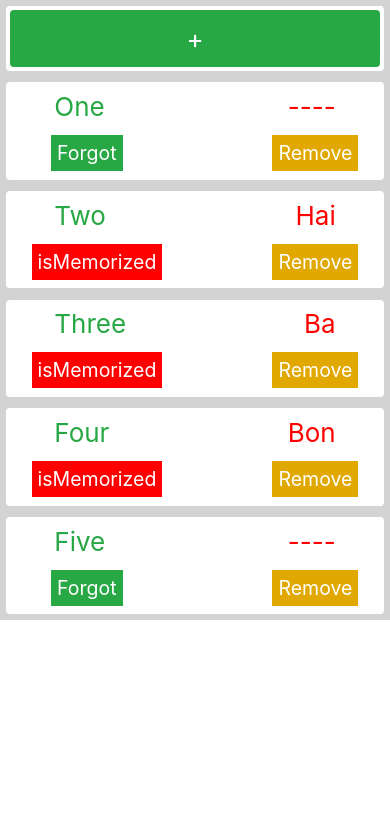
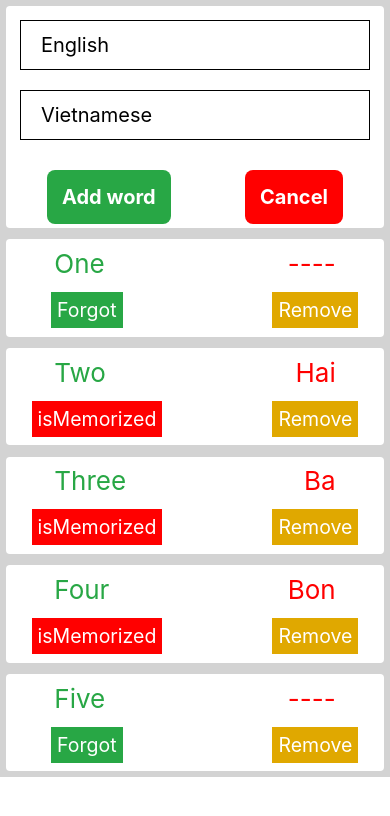
Before and after one commit to nguyenhuy031197/ReactNative, a React Native app: screen / in a window 390 px wide. Shown: the top 816 px of the page. Built offline with nearby package versions, Linux system fonts and the light colour scheme.

Commit message:
feat<List> : addWord

```diff
--- a/src/components/List.js
+++ b/src/components/List.js
@@ -24,7 +24,7 @@ export default class List extends Component {
       ],
       txtEn: '',
       txtVn: '',
-      shouldShowForm: false,
+      shouldShowForm: true,
     };
   }
   toggleMemorized(id) {
@@ -77,6 +77,21 @@ export default class List extends Component {
       </View>
     );
   }
+  addWord() {
+    const {txtEn, txtVn} = this.state;
+    if (txtEn.length <= 0 || txtVn.length <= 0) {
+      return alert('Ban chua nhap du thong tin');
+    }
+    const newWord = {
+      id: Math.random(),
+      en: txtEn,
+      vn: txtVn,
+      isMemorized: false,
+    };
+    const newArray = this.jsonCopy(this.state.words);
+    newArray.unshift(newWord);
+    this.setState({words: newArray, txtEn: '', txtVn: ''});
+  }
   renderForm() {
     const {shouldShowForm} = this.state;
     if (shouldShowForm) {
@@ -119,21 +134,7 @@ export default class List extends Component {
               marginTop: 20,
             }}>
             <TouchableOpacity
-              onPress={() => {
-                const {txtEn, txtVn} = this.state;
-                if (txtEn.length <= 0 || txtVn.length <= 0) {
-                  return alert('Ban chua nhap du thong tin');
-                }
-                const newWord = {
-                  id: Math.random(),
-                  en: txtEn,
-                  vn: txtVn,
-                  isMemorized: false,
-                };
-                const newArray = this.jsonCopy(this.state.words);
-                newArray.unshift(newWord);
-                this.setState({words: newArray, txtEn: '', txtVn: ''});
-              }}
+              onPress={() => this.addWord()}
               style={{
                 backgroundColor: '#28a745',
                 padding: 15,
@@ -156,7 +157,7 @@ export default class List extends Component {
           </View>
         </KeyboardAvoidingView>
       );
-    } else  {
+    } else {
       return (
         <TouchableOpacity
           style={{
```
